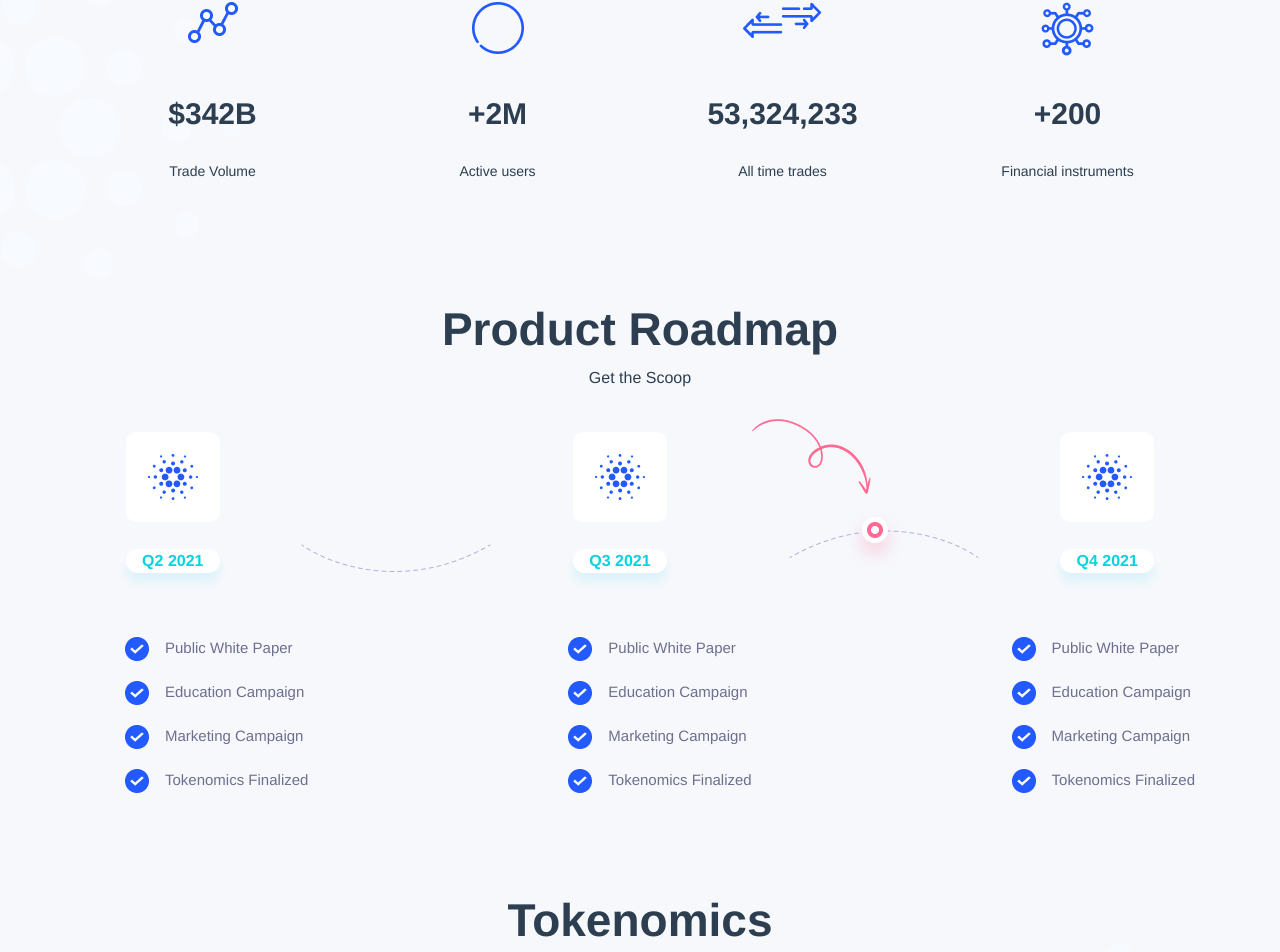
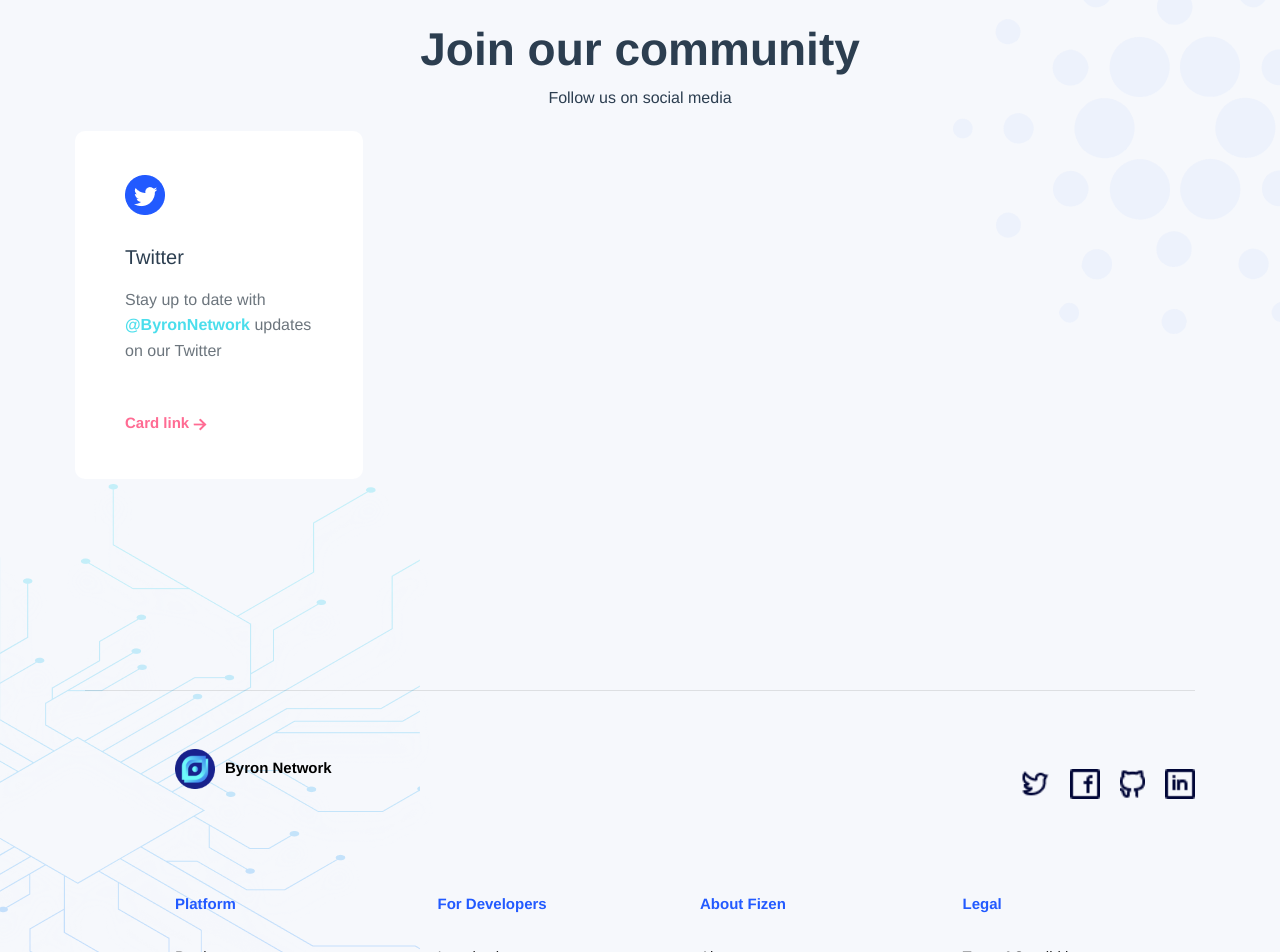
Before and after one commit to bynetio/byron-website, a Vue app: page / in a window 1280 px wide. Shown: the part 885-1837 px from the top of the page. Built offline with nearby package versions, Linux system fonts and the light colour scheme.

Commit message:
remove sections

```diff
--- a/src/views/Home.vue
+++ b/src/views/Home.vue
@@ -1,9 +1,9 @@
 <template>
   <div id="home">
     <Hero/>
-    <Features/>
-    <Roadmap/>
-    <Tokenomics/>
+    <!-- <Features/>
+    <Roadmap/> -->
+    <!-- <Tokenomics/> -->
     <Community/>
   </div>
 </template>
```
